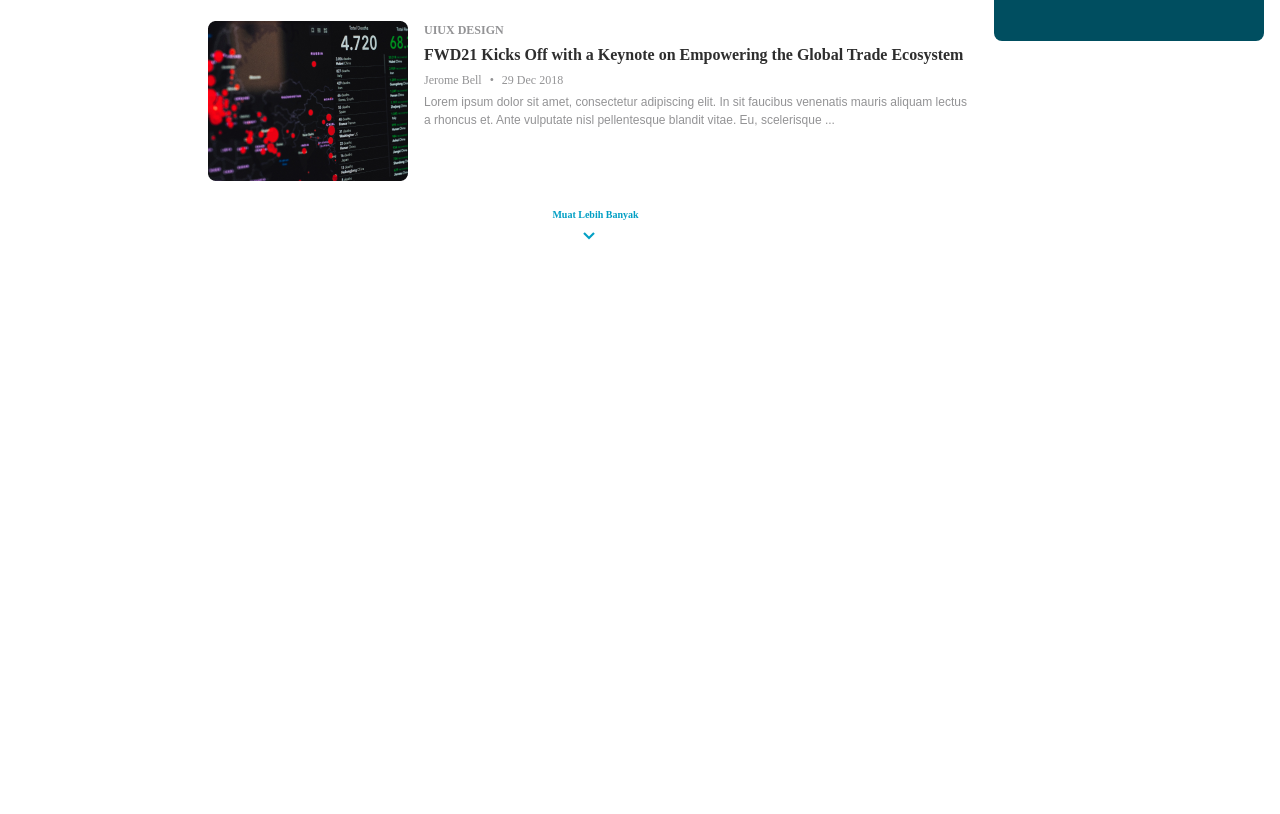
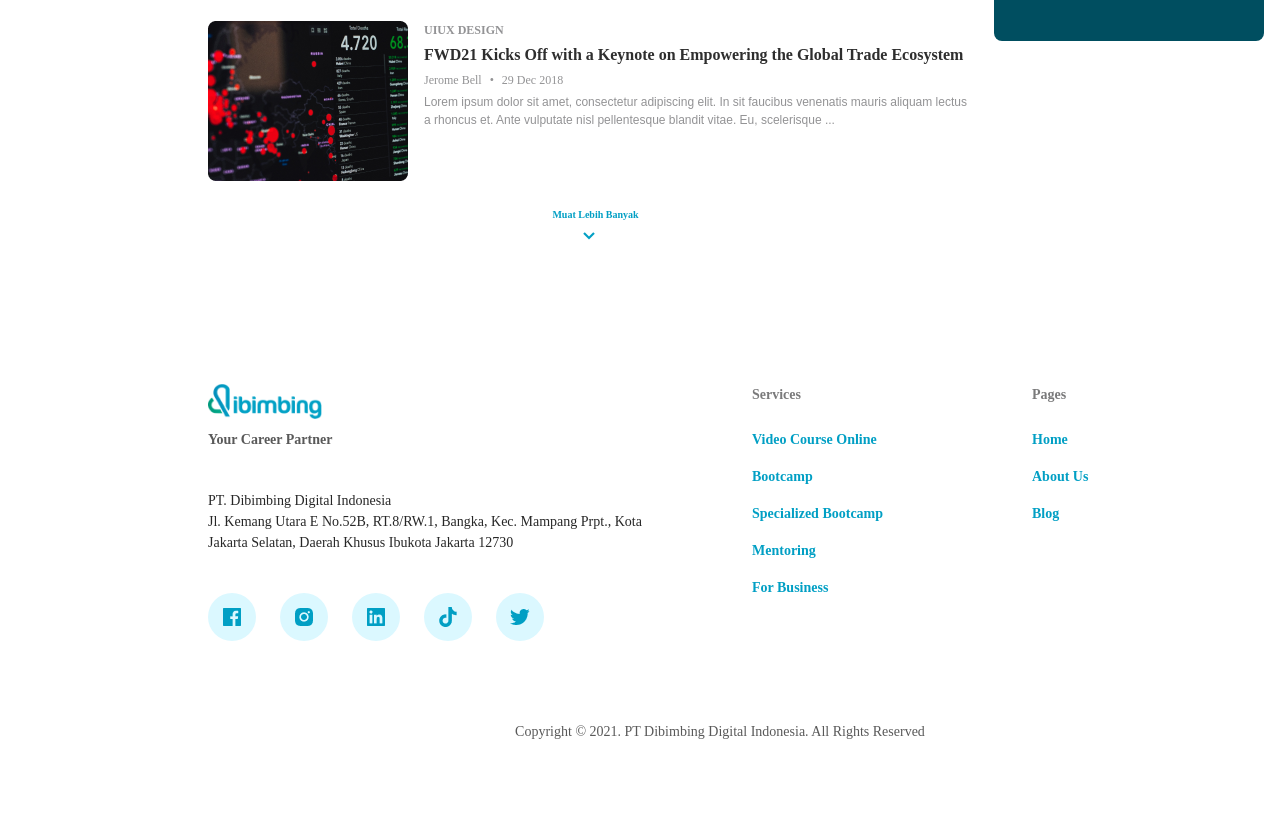
Before and after one commit to OrlndoDacsta/dibimbing_project, a plain HTML site: page day15/Assignment10/home.html in a window 1280 px wide. Shown: the part 1814-2628 px from the top of the page. Before the commit the page ends 2301 px from the top, so only its background shows below. Drawn offline with Linux system fonts and the light colour scheme; a web font is replaced by a local one.

Commit message:
add progress

```diff
--- a/day15/Assignment10/home.html
+++ b/day15/Assignment10/home.html
@@ -268,5 +268,89 @@
         </div>
       </div>
     </article>
+
+    <footer>
+      <div class="footer1">
+        <div class="contact1">
+          <div class="contactText">
+            <img
+              src="/asset/img/logomain.png"
+              style="width: 114px; height: 35px"
+              alt=""
+            />
+            <p class="footerText">Your Career Partner</p>
+          </div>
+          <p class="footerText2">
+            PT. Dibimbing Digital Indonesia <br />
+            Jl. Kemang Utara E No.52B, RT.8/RW.1, Bangka, Kec. Mampang Prpt.,
+            Kota Jakarta Selatan, Daerah Khusus Ibukota Jakarta 12730
+          </p>
+          <div class="footerText3">
+            <div class="footerLogo">
+              <img
+                class="footerLogo1"
+                src="/asset/icon/footerLogo1.png"
+                alt=""
+              />
+            </div>
+            <div class="footerLogo">
+              <img
+                class="footerLogo1"
+                src="/asset/icon/footerLogo2.png"
+                alt=""
+              />
+            </div>
+            <div class="footerLogo">
+              <img
+                class="footerLogo1"
+                src="/asset/icon/footerLogo3.png"
+                alt=""
+              />
+            </div>
+            <div class="footerLogo">
+              <img
+                class="footerLogo1"
+                src="/asset/icon/footerLogo4.png"
+                alt=""
+              />
+            </div>
+            <div class="footerLogo">
+              <img
+                class="footerLogo1"
+                src="/asset/icon/footerLogo5.png"
+                alt=""
+              />
+            </div>
+          </div>
+        </div>
+
+        <div class="contact2">
+          <h3 class="contactTitle">Services</h3>
+          <div class="contactTitle2">
+            <p class="contactTitle3">Video Course Online</p>
+            <p class="contactTitle3">Bootcamp</p>
+            <p class="contactTitle3">Specialized Bootcamp</p>
+            <p class="contactTitle3">Mentoring</p>
+            <p class="contactTitle3">For Business</p>
+          </div>
+        </div>
+
+        <div class="contact3">
+          <h3 class="contactTitle">Pages</h3>
+          <div class="contactTitle4">
+            <p class="contactTitle3">Home</p>
+            <p class="contactTitle3">About Us</p>
+            <p class="contactTitle3">Blog</p>
+          </div>
+        </div>
+      </div>
+
+      <div class="footer2">
+        <p class="copyright">
+          Copyright &copy; 2021. PT Dibimbing Digital Indonesia. All Rights
+          Reserved
+        </p>
+      </div>
+    </footer>
   </body>
 </html>
--- a/day15/Assignment10/style.css
+++ b/day15/Assignment10/style.css
@@ -387,7 +387,7 @@ section {
 
 article {
   width: 1440px;
-  height: 1183px;
+  height: 1000px;
   padding: 80px 208px 80px 208px;
   display: flex;
   flex-direction: row;
@@ -451,20 +451,19 @@ article {
   font-family: Arial, Helvetica, sans-serif;
 }
 
-.more{
+.more {
   width: 107px;
   height: 42px;
   display: flex;
   flex-direction: column;
   align-self: center;
-
 }
 
-.more1{
+.more1 {
   font-weight: 700;
   font-size: 10px;
   line-height: 18px;
-  color: #019FC4;
+  color: #019fc4;
   width: 120px;
   height: 18px;
   border: none;
@@ -508,3 +507,139 @@ h2 {
   line-height: 21px;
   color: #ffffff;
 }
+
+footer {
+  width: 1440px;
+  height: 350px;
+  padding: 80px 208px 80px 208px;
+  display: flex;
+  flex-direction: column;
+  gap: 80px;
+}
+
+.footer1 {
+  width: 1024px;
+  height: 257px;
+  display: flex;
+  flex-direction: row;
+  gap: 80px;
+}
+
+.contact1 {
+  width: 464px;
+  height: 257px;
+  display: flex;
+  flex-direction: column;
+  gap: 40px;
+}
+
+.contactText {
+  width: 136px;
+  height: 66px;
+  display: flex;
+  flex-direction: column;
+  gap: 10px;
+}
+
+.footerText {
+  font-family: Open;
+  font-weight: 600;
+  font-size: 14px;
+  line-height: 21px;
+  color: #595959;
+}
+
+.footerText2 {
+  font-family: Open;
+  font-weight: 400;
+  font-size: 14px;
+  line-height: 21px;
+  color: #272727;
+}
+
+.footerText3 {
+  width: 336px;
+  height: 48px;
+  display: flex;
+  flex-direction: row;
+  gap: 24px;
+}
+
+.footerLogo {
+  width: 48px;
+  height: 48px;
+  border-radius: 99px;
+  background-color: #dbf8ff;
+}
+
+.footerLogo1 {
+  position: relative;
+  top: 12px;
+  left: 12px;
+}
+
+.contact2 {
+  width: 200px;
+  height: 214px;
+  display: flex;
+  flex-direction: column;
+  gap: 24px;
+}
+
+.contactTitle {
+  font-family: Open;
+  font-weight: 700;
+  font-size: 14px;
+  line-height: 21px;
+  color: #7a7a7b;
+}
+
+.contactTitle2 {
+  width: 153px;
+  height: 169px;
+  display: flex;
+  flex-direction: column;
+  gap: 16px;
+}
+
+.contactTitle3 {
+  font-family: Open;
+  font-weight: 700;
+  font-size: 14px;
+  line-height: 21px;
+  color: #019fc4;
+}
+
+.contact3 {
+  width: 200px;
+  height: 140px;
+  display: flex;
+  flex-direction: column;
+  gap: 24px;
+}
+
+.contactTitle4 {
+  width: 65px;
+  height: 95px;
+  display: flex;
+  flex-direction: column;
+  gap: 16px;
+}
+
+.footer2{
+  width: 1024px;
+  height: 45px;
+  display: flex;
+  flex-direction: column;
+  gap: 24px;
+  border-top-color: 1px solid #F3F2EF;
+}
+
+.copyright{
+  font-family: Open;
+  font-weight: 400;
+  font-size: 14px;
+  line-height: 21px;
+  text-align: center;
+  color: #595959;
+}
```
Also changed, not shown: day15/Assignment10/asset/icon/footerLogo1.png (added), day15/Assignment10/asset/icon/footerLogo2.png (added), day15/Assignment10/asset/icon/footerLogo3.png (added), day15/Assignment10/asset/icon/footerLogo4.png (added), day15/Assignment10/asset/icon/footerLogo5.png (added).
